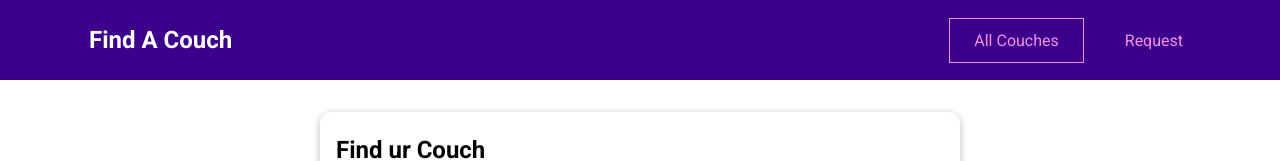
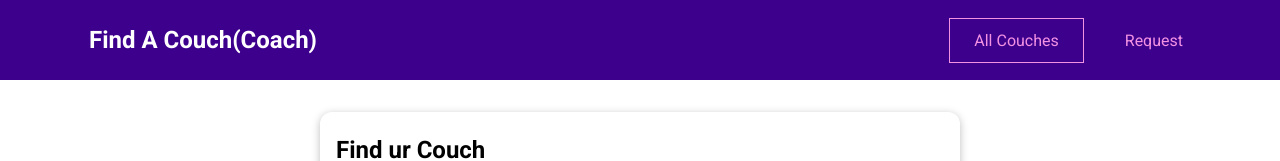
Before and after one commit to Mirthay/Find-a-Couch, a Vue app: page /couches in a window 1280 px wide. Shown: the top 161 px of the page. Built offline with nearby package versions, Linux system fonts and the light colour scheme.

Commit message:
title corection :D

```diff
--- a/src/App.vue
+++ b/src/App.vue
@@ -1,5 +1,5 @@
 <template>
-  <the-header title="Find A Couch"> </the-header>
+  <the-header title="Find A Couch(Coach)"> </the-header>
   <router-view></router-view>
 </template>
 
```
